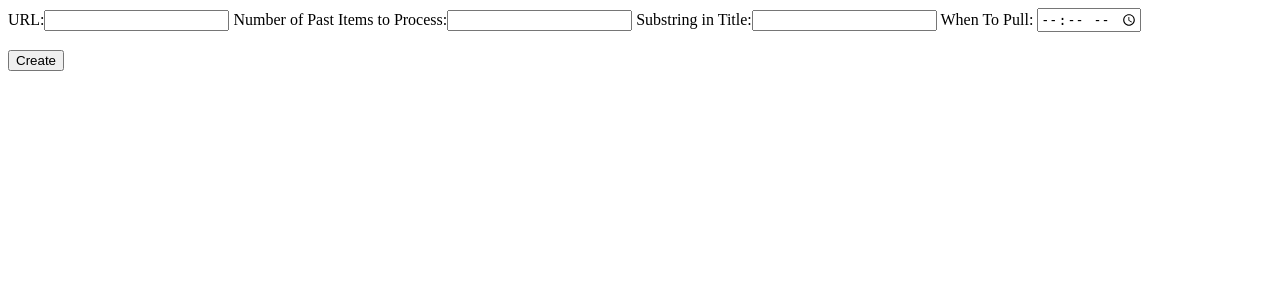
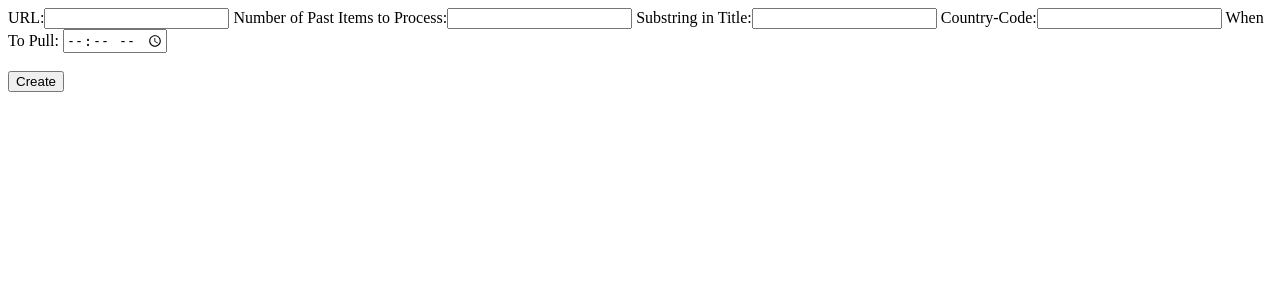
Before and after one commit to modernNeo/podcasts, a Django app: page / in a window 1280 px wide. Shown: the top 300 px of the page. Run offline with Django 5.2, Linux system fonts and the light colour scheme; data that the repository does not hold is empty.

Commit message:
adding the country code for videos that can only be loaded from non-US

```diff
--- a/podcasts_site/podcasts/management/commands/pull_videos.py
+++ b/podcasts_site/podcasts/management/commands/pull_videos.py
@@ -49,7 +49,7 @@ class Command(BaseCommand):
                     "ignoreerrors": True, # helpful so that if one video has an issue, the rest will still be attempted to be downloaded
                     "sleep_interval_requests": 15, # to avoid youtube trying to verify the requests are not coming from a bot
                     "playlistend": youtube_podcast.index_range, # stop after the latest 40 videos in a playlist as some playlists contain 2000+ videos to sift through
-                    "geo_bypass_country": "US" # sometimes the videos are reported "unavailable" due to the I.P. address of the host
+                    "geo_bypass_country": youtube_podcast.country_code # sometimes the videos are reported "unavailable" due to the I.P. address of the host
                     # "skip_download" : True, # if doing debug
                 }
                 with yt_dlp.YoutubeDL(yt_opts) as ydl:
--- a/podcasts_site/podcasts/models.py
+++ b/podcasts_site/podcasts/models.py
@@ -27,6 +27,7 @@ class YouTubePodcast(models.Model):
     being_processed = models.BooleanField(default=False)
     category = models.CharField(max_length=1000)
     index_range = models.IntegerField()
+    country_code = models.CharField(max_length=5, default="US")
 
     @property
     def front_end_when_to_pull(self):
--- a/podcasts_site/podcasts/templates/podcasts/index.html
+++ b/podcasts_site/podcasts/templates/podcasts/index.html
@@ -3,6 +3,7 @@
     <label>URL:</label><input type="text" name="url">
     <label>Number of Past Items to Process:</label><input type="number" name="index_range">
     <label>Substring in Title:</label><input type="text" name="title_substring">
+    <label>Country-Code:</label><input type="text" name="country_code">
     <label>When To Pull: </label><input type="time" name="when_to_pull" required><br><br>
     <button name="action" value="Create" type="submit">Create</button>
 </form>
@@ -15,6 +16,7 @@
         <label>URL:</label><input type="text" name="url" value="{{ podcast.url }}"> <br>
         <label>Number of Past Items to Process: </label><input type="text" name="index_range" value="{{ podcast.index_range }}"> |
         <label>Substring in Title:</label><input type="text" name="title_substring" value="{{ podcast.front_end_title_substring }}"> |
+        <label>Country-Code:</label><input type="text" name="country_code" value="{{ podcast.country_code }}"> |
         <label>When To Pull: </label><input type="time" name="when_to_pull" value="{{ podcast.front_end_when_to_pull }}" required><br><br>
         <label>Description</label>{{ podcast.description|safe|linebreaks }}
         <button name="action" value="Update" type="submit">Update</button>
--- a/podcasts_site/podcasts/views/views.py
+++ b/podcasts_site/podcasts/views/views.py
@@ -7,20 +7,24 @@ from podcasts.models import YouTubePodcast
 # Create your views here.
 def index(request):
     if request.POST.get("action", False) == "Create":
-        substring = request.POST['title_substring'].strip()
+        substring = request.POST['title_substring'].strip(),
+        country_code = request.POST['country_code'].strip()
         YouTubePodcast(
             url = request.POST['url'], index_range=request.POST['index_range'],
-            title_substring=None if len(substring) == 0 else substring, when_to_pull=request.POST['when_to_pull']
+            title_substring=None if len(substring) == 0 else substring, when_to_pull=request.POST['when_to_pull'],
+            country_code = 'US' if len(country_code) == 0 else country_code
         ).save()
     elif request.POST.get("action", False) == "Update":
         podcast = YouTubePodcast.objects.all().filter(id=int(request.POST['id'])).first()
         if podcast:
             description = request.POST['description'].strip()
+            country_code = request.POST['country_code'].strip()
             podcast.url = request.POST['url']
             podcast.title_substring = request.POST['title_substring']
             podcast.range = request.POST['range']
             podcast.when_to_pull = request.POST['when_to_pull']
             podcast.description = None if len(description) == 0 else description
+            podcast.country_code = 'US' if len(country_code) == 0 else country_code
             podcast.save()
     template = loader.get_template("podcasts/index.html")
     context = {
```
Also changed, not shown: podcasts_site/podcasts/migrations/0001_initial.py.
